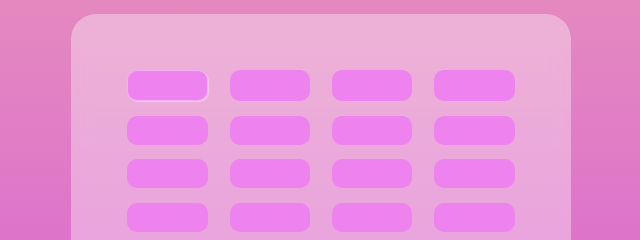
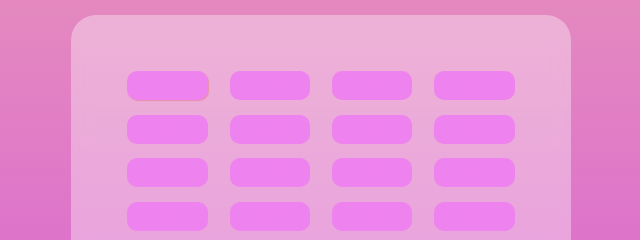
Before and after one commit to lroux07/memory, a website built with Vite: page index.html in a window 1280 px wide. In both pictures the pointer is over the element 486 px from the left and 396 px from the top of the page. Shown: the part 311-551 px from the top of the page, 319-959 px from the left. Built offline with nearby package versions, Linux system fonts and the light colour scheme.

Commit message:
shadow css

```diff
--- a/style.css
+++ b/style.css
@@ -61,8 +61,8 @@
 }
 
 div:hover {
-  border: 1px solid #ffffff5a;
+  /* border: 1px solid #ffffff5a; */
   border-radius: 10px;
-  box-shadow: 1px 1px 1px #ffffff5a;
+  box-shadow: 1px 1px 1px #e78696bf;
   transition: 0.5s;
 }
```
